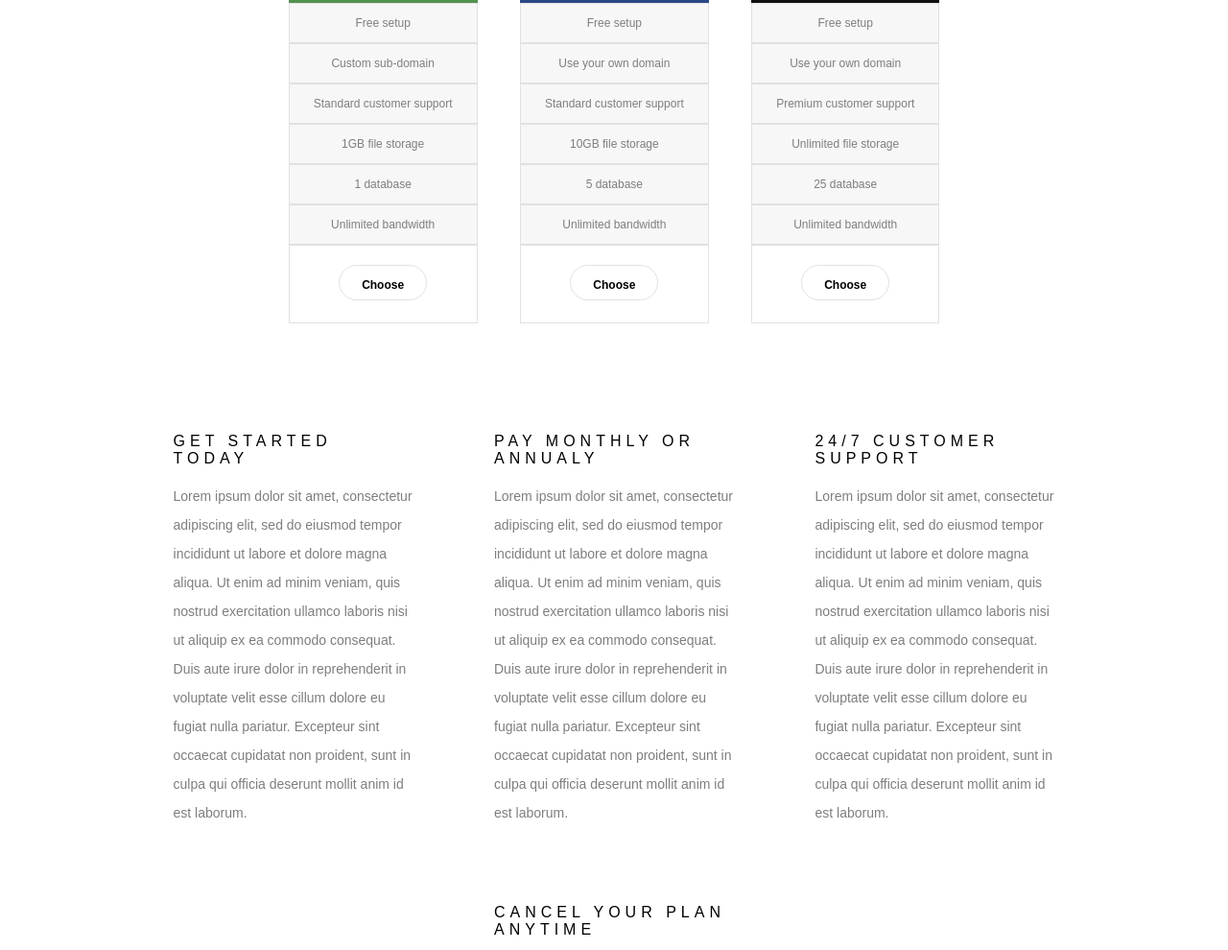
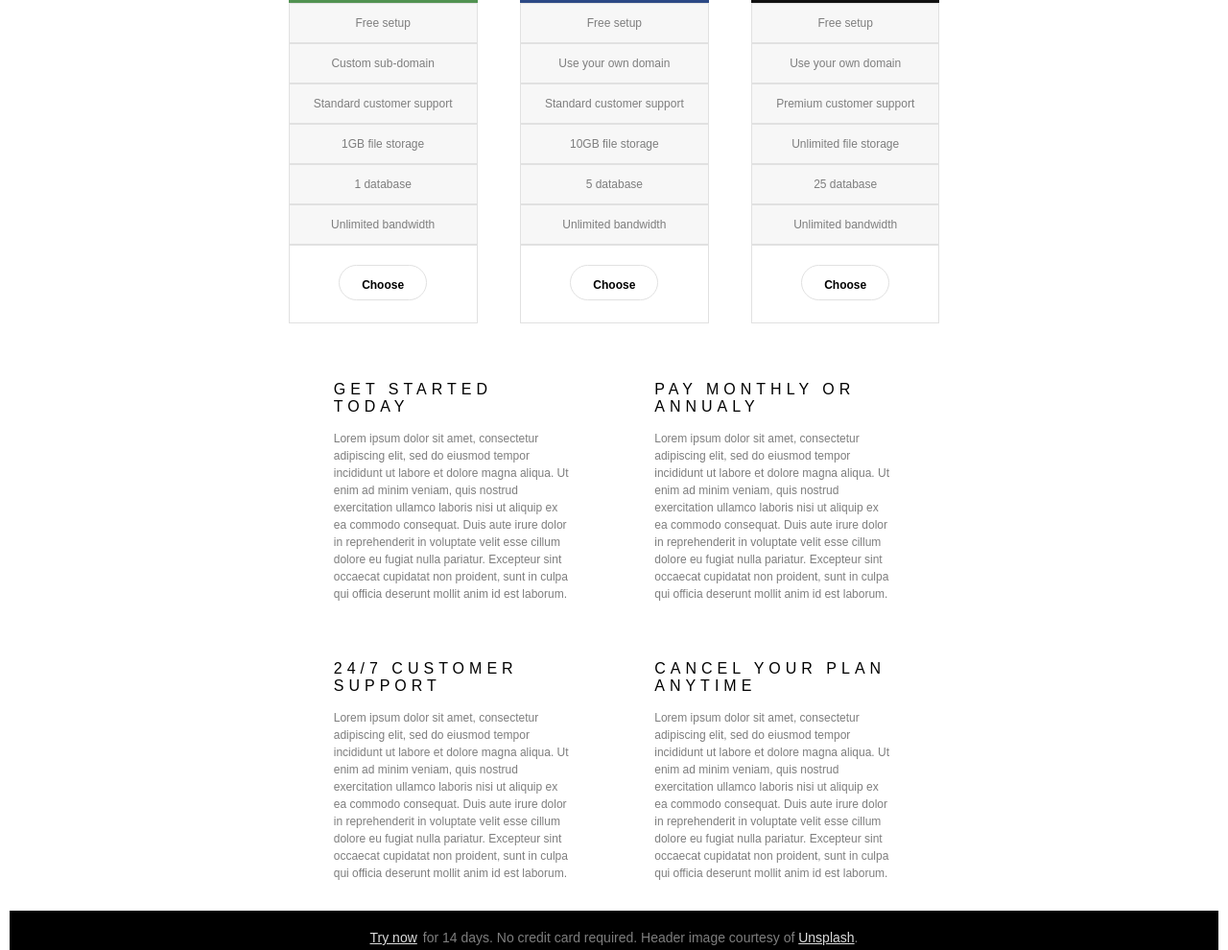
Before and after one commit to BenHand/responsive_site, a plain HTML site: page dist/index.html in a window 1280 px wide. Shown: the part 740-1730 px from the top of the page at 96% size. Drawn offline with Linux system fonts and the light colour scheme.

Commit message:
breakpoint 3 complete

```diff
--- a/dist/css/style.css
+++ b/dist/css/style.css
@@ -137,6 +137,10 @@ footer a {
 .link-space {
   margin-right: 6px; }
 
+.footer-text {
+  margin-left: 50px;
+  margin-right: 50px; }
+
 @media (min-width: 479px) {
   .background {
     height: 480px; }
@@ -148,12 +152,9 @@ footer a {
   .background {
     margin: 0 5px; }
   .price-tiers {
-    display: inline-block;
-    overflow: hidden; }
+    display: inline-block; }
   .cost-box {
-    margin: 0 20px;
-    height: 170px;
-    padding: 0px; }
+    height: 170px; }
   .cost-text {
     font-size: 10px; }
   .cost-amount {
@@ -162,15 +163,28 @@ footer a {
     font-size: 20px; }
   .ben-border {
     font-size: 12px;
-    margin: 0 auto;
     padding-left: 25px;
     padding-right: 25px; }
   .container-paragraph {
-    text-align: center; }
+    text-align: center;
+    max-width: 700px;
+    margin: 0 auto; }
   .paragraph-a, .paragraph {
     max-width: 250px;
     font-size: 14px;
     display: inline-block;
-    text-align: left; }
+    text-align: left;
+    margin-bottom: 0px;
+    margin-top: 60px; }
   .paragraph-head {
-    font-size: 16px; } }
+    font-size: 16px; }
+  .paragraph-text {
+    line-height: 18px;
+    font-size: 12px; }
+  footer {
+    margin-top: 30px;
+    margin-bottom: 0px;
+    font-size: 14px; }
+  footer div {
+    margin-left: 30px;
+    margin-right: 30px; } }
--- a/dist/css/style.scss
+++ b/dist/css/style.scss
@@ -142,6 +142,10 @@ footer {
 .link-space{
 	margin-right:6px;
 }
+.footer-text{
+	margin-left:50px;
+	margin-right:50px;
+}
 @media (min-width: 479px) {
 	.background{
 		height:480px;
@@ -157,30 +161,53 @@ footer {
 	}
 	.price-tiers{
 		display: inline-block;
-		overflow: hidden;}
+		// overflow: hidden;
+		// margin-left: 0px;
+		// margin-right: 0px;
+	}
 	.cost-box{
-		margin:0 20px;
+		// max-width: 196.75px;
+		// margin-left: 20px;
+		// margin-right: 0px;
 		height:170px;
-		padding:0px;}
+		// padding:0px;
+	}
 	.cost-text{font-size: 10px;}
 	.cost-amount{font-size: 70px;}
 	.cost-term{font-size: 20px;}
 	.ben-border{
 		font-size:12px;
-		margin: 0 auto;
+		// margin: 0 auto;
 		padding-left:25px;
-		padding-right:25px;}
+		padding-right:25px;
+	}
 	.container-paragraph{
 		text-align: center;
+		max-width: 700px;
+		margin: 0 auto;
 	}
 	.paragraph-a, .paragraph {
 		max-width: 250px;
 		font-size: 14px;
 		display: inline-block;
 		text-align: left;
+		margin-bottom: 0px;
+		margin-top: 60px;
 	}
 	.paragraph-head{
 		font-size: 16px;
 	}
-
+	.paragraph-text{
+		line-height: 18px;
+		font-size: 12px;
+	}
+	footer{
+		margin-top: 30px;
+		margin-bottom: 0px;
+		font-size: 14px;
+		div{
+			margin-left: 30px;
+			margin-right: 30px;
+		}
+	}
 }
--- a/dist/index.html
+++ b/dist/index.html
@@ -97,8 +97,8 @@
 		</body>
 	<footer>
 		<div>
-			<div><a class="link-space" href="#">Try now</a>for 14 days. No credit card required.</div>
-			<div>Header image courtesy of <a href="#">Unsplash</a>.</div>
+			<div class="footer-text"><a class="link-space" href="#">Try now</a>for 14 days. No credit card required. Header image courtesy of <a href="#">Unsplash</a>.</div>
+			<!-- <div>Header image courtesy of <a href="#">Unsplash</a>.</div> -->
 		</div>
 	</footer>
 </html>
```
